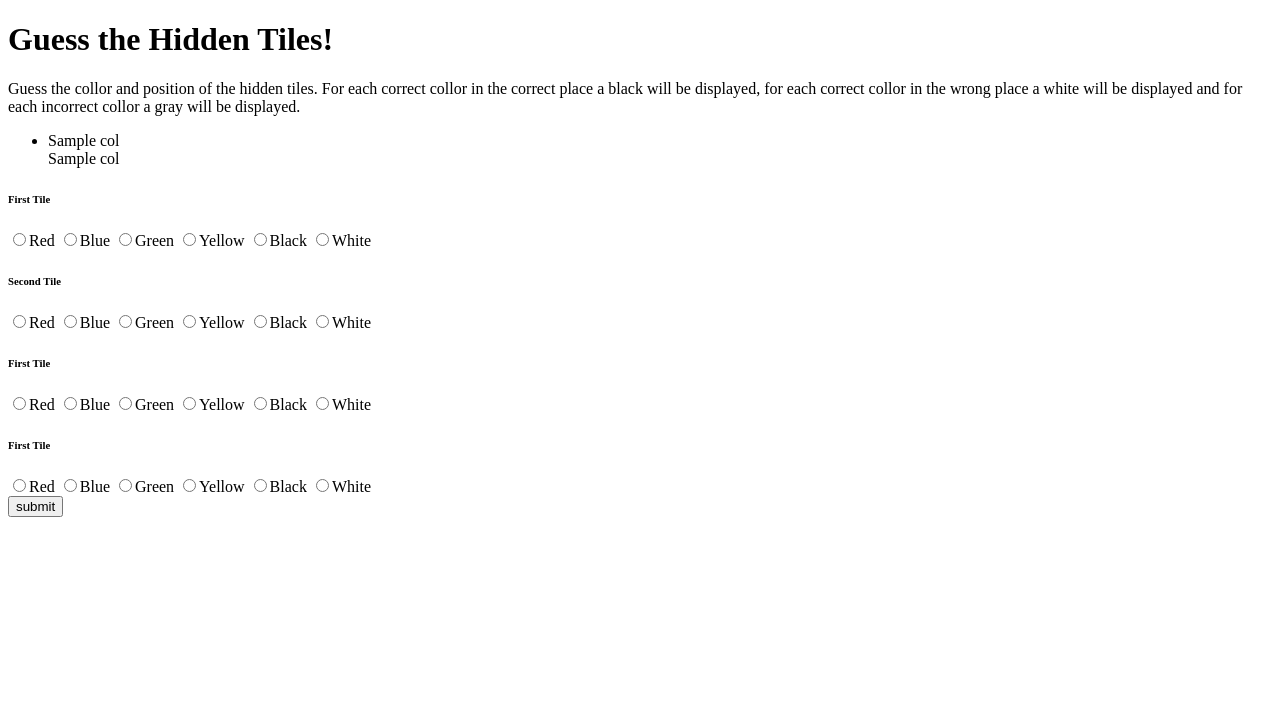
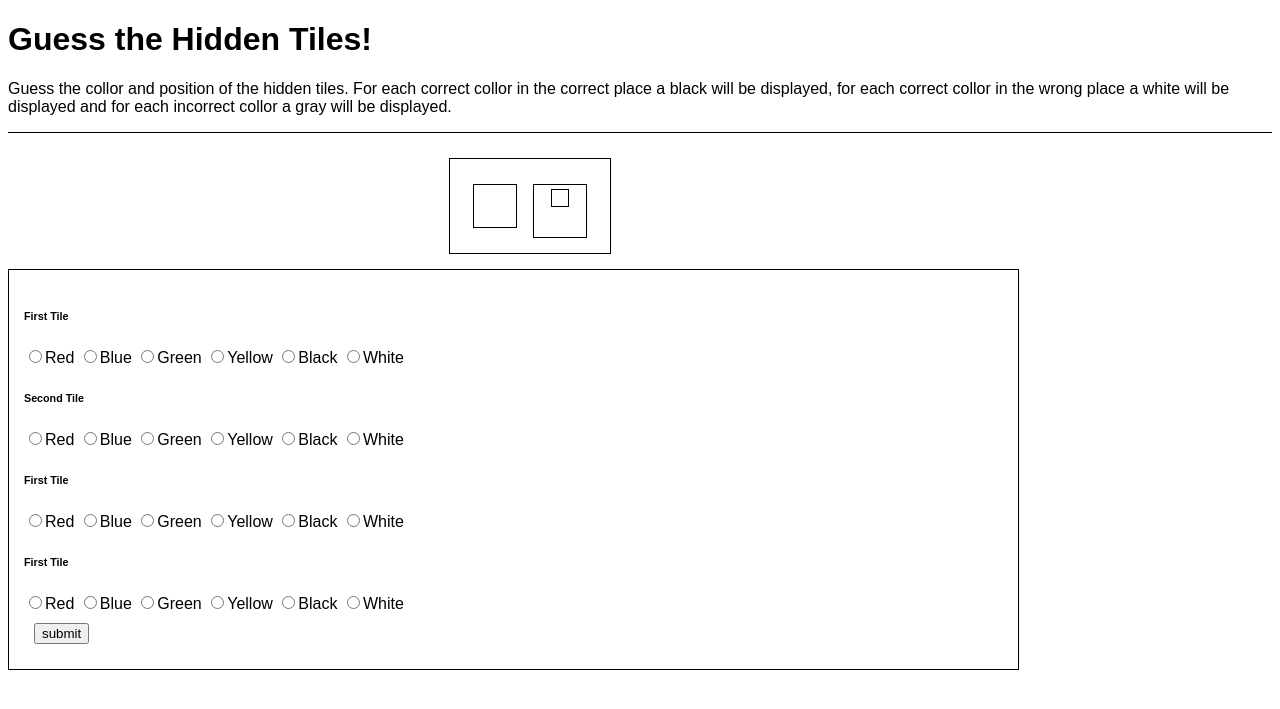
Before and after one commit to mizzfitz/Guess-the-Tiles, a Flask app: template templates/index.html in a window 1280 px wide. Shown: the top 709 px of the page. Run offline with Flask 2, Linux system fonts and the light colour scheme; the template is opened without the code that fills it: most values are stand-ins (such as "Sample title", 1, 10 or a date in 2020).

Commit message:
improved hint function and added css

```diff
--- a/application.py
+++ b/application.py
@@ -1,19 +1,19 @@
-from flask import Flask, render_template, request
 import random
 
-app = Flask(__name__)
+from flask import Flask, render_template, request, session
+from flask_session import Session
 
 class Tiles:
     def __init__(self, guess):
-        self.guess = guess
+        self.guess = list(guess)
 
 class Guess(Tiles):
     def __init__(self, guess, hint):
         Tiles.__init__(self, guess)
-        self.hint = hint
+        self.hint = list(hint)
 
 def random_col():
-    collors = {0:"red", 1:"blue", 2:"green", 3:"yellow", 4:"black", 5:"white"}
+    collors = {0:"Red", 1:"Blue", 2:"Green", 3:"Yellow", 4:"Black", 5:"White"}
     x = random.randint(0, 5)
     return collors.get(x)
 
@@ -24,41 +24,54 @@ def hide_tiles():
     return guess
 
 def guess(collors, secret):
-    hint = ["","","",""]
+    hint = []
+    guessed = list(collors)
+    hidden = list(secret.guess)
     for i in range(4):
-        if (collors[i] == secret.guess[i]):
-            hint[i] = "black"
-        elif (collors[i] in secret.guess):
-            hint[i] = "white"
-        else:
-            hint[i] = "gray"
+        if (guessed[i] == hidden[i]):
+            hint.append("Black")
+            hidden[i] = ""
+    for i in range(4):
+        if (guessed[i] in hidden):
+            hint.append("White")
+            k = 0
+            while (k < 4):
+                if (hidden[k] == guessed[i]):
+                    hidden[k] = ""
+                    break
+                else:
+                    k += 1
+    while (len(hint) < 4):
+        hint.append("Gray")
 
     return Guess(collors, hint)
 
 def check_win(guessObj):
-    if ("black" in guessObj.hint) and ("white" not in guessObj.hint) and ("gray" not in guessObj.hint):
+    if ("Black" in guessObj.hint) and ("White" not in guessObj.hint) and ("Gray" not in guessObj.hint):
         return True
     else:
         return False
 
-answer = Tiles(hide_tiles())
-guesses = []
+app = Flask(__name__)
+
+app.config["SESSION_PERMANENT"] = False
+app.config["SESSION_TYPE"] = "filesystem"
+Session(app)
 
 @app.route("/", methods=["POST", "GET"])
 def index():
+    if session.get("guesses") is None:
+        session["guesses"] = []
+        session["answer"] = Tiles(hide_tiles())
     if (request.method == "POST"):
         collors = [request.form.get("col1"), request.form.get("col2"), request.form.get("col3"), request.form.get("col4")]
-        guessObj = guess(collors, answer)
+        guessObj = guess(collors, session["answer"])
         if check_win(guessObj):
             return render_template("win.html", guess=guessObj)
         else:
-            guesses.append(guessObj)
-            return render_template("index.html", guesses=guesses)
+            session["guesses"].append(guessObj)
+            return render_template("index.html", guesses=session["guesses"])
     else:
-        return render_template("index.html", guesses=guesses)
-
-@app.route("/reset", methods=["POST"])
-def reset():
-    answer = Tiles(hide_tiles())
-    guesses = []
-    return render_template("index.html", guesses=guesses)
+        session["answer"] = Tiles(hide_tiles())
+        session["guesses"] = []
+        return render_template("index.html", guesses=session["guesses"])
--- /dev/null
+++ b/static/style/style.css
@@ -0,0 +1,76 @@
+body{
+	font-family: arial, sans-serif;
+}
+
+.header{
+	border-bottom: 1px solid black;
+}
+
+.game{
+	width: 80%;
+}
+
+.guess, .entry{
+	width: 100%;
+	border: 1px solid black;
+	padding: 15px;
+	margin-top: 15px;
+}
+
+.guess, .hint, .game{
+	display: flex;
+	justify-content: space-around;
+	flex-direction: row;
+	flex-wrap: wrap;
+}
+
+.collor{
+	width: 40px;
+	height: 40px;
+}
+
+.collor, .hint, .game{
+	margin-top: 10px;
+}
+
+.collor, .hint, .hint-tile{
+	padding: 1px;
+	border: 1px solid black;
+}
+
+.hint{
+	height: 44px;
+	width: 44px;
+	padding: 4px;
+}
+
+.hint-tile{
+	width: 14px;
+	height: 14px;
+}
+
+#submit{
+	margin: 10px;
+}
+
+@media (max-width: 500px){
+	.game{
+		width: 100%;
+	}
+
+	.collor{
+		height: 30px;
+		width: 30px;
+	}
+
+	.hint{
+		height: 22px;
+		width: 22px;
+		padding: 2px;
+	}
+
+	.hint-tile{
+		width: 7px;
+		height: 7px;
+	}
+}
--- a/templates/index.html
+++ b/templates/index.html
@@ -1,59 +1,62 @@
 {% extends "layout.html" %}
 
 {% block history %}
-	<ul>
+	<div class="guess-hist">
 		{% for guess in guesses %}
-			<li>
+			<div class="guess">
 				{% for col in guess.guess %}
-					<span>{{ col }}</span>
+					<div class="collor" style="background-color:{{ col }};"></div>
 				{% endfor %}
-				<br>
+				<div class="hint">
 				{% for col in guess.hint %}
-					<span>{{ col }}</span>
+					<div class="hint-tile" style="background-color:{{ col }};"></div>
 				{% endfor %}
-			</li>
+				</div>
+			</div>
 		{% endfor %}
-	</ul>
+	</div>
 {% endblock %}
 
 {% block guess %}
+<div class="entry">
 <form action="{{ url_for('index') }}" method="post">
 		<div class="col_choice">
 			<h6>First Tile</h6>
-			<input type="radio" name="col1" value="red">Red
-			<input type="radio" name="col1" value="blue">Blue
-			<input type="radio" name="col1" value="green">Green
-			<input type="radio" name="col1" value="yellow">Yellow
-			<input type="radio" name="col1" value="black">Black
-			<input type="radio" name="col1" value="white">White
+			<input type="radio" name="col1" value="Red">Red
+			<input type="radio" name="col1" value="Blue">Blue
+			<input type="radio" name="col1" value="Green">Green
+			<input type="radio" name="col1" value="Yellow">Yellow
+			<input type="radio" name="col1" value="Black">Black
+			<input type="radio" name="col1" value="White">White
 		</div>
 		<div class="col_choice">
 			<h6>Second Tile</h6>
-			<input type="radio" name="col2" value="red">Red
-			<input type="radio" name="col2" value="blue">Blue
-			<input type="radio" name="col2" value="green">Green
-			<input type="radio" name="col2" value="yellow">Yellow
-			<input type="radio" name="col2" value="black">Black
-			<input type="radio" name="col2" value="white">White
+			<input type="radio" name="col2" value="Red">Red
+			<input type="radio" name="col2" value="Blue">Blue
+			<input type="radio" name="col2" value="Green">Green
+			<input type="radio" name="col2" value="Yellow">Yellow
+			<input type="radio" name="col2" value="Black">Black
+			<input type="radio" name="col2" value="White">White
 		</div>
 		<div class="col_choice">
 			<h6>First Tile</h6>
-			<input type="radio" name="col3" value="red">Red
-			<input type="radio" name="col3" value="blue">Blue
-			<input type="radio" name="col3" value="green">Green
-			<input type="radio" name="col3" value="yellow">Yellow
-			<input type="radio" name="col3" value="black">Black
-			<input type="radio" name="col3" value="white">White
+			<input type="radio" name="col3" value="Red">Red
+			<input type="radio" name="col3" value="Blue">Blue
+			<input type="radio" name="col3" value="Green">Green
+			<input type="radio" name="col3" value="Yellow">Yellow
+			<input type="radio" name="col3" value="Black">Black
+			<input type="radio" name="col3" value="White">White
 		</div>
 		<div class="col_choice">
 			<h6>First Tile</h6>
-			<input type="radio" name="col4" value="red">Red
-			<input type="radio" name="col4" value="blue">Blue
-			<input type="radio" name="col4" value="green">Green
-			<input type="radio" name="col4" value="yellow">Yellow
-			<input type="radio" name="col4" value="black">Black
-			<input type="radio" name="col4" value="white">White
+			<input type="radio" name="col4" value="Red">Red
+			<input type="radio" name="col4" value="Blue">Blue
+			<input type="radio" name="col4" value="Green">Green
+			<input type="radio" name="col4" value="Yellow">Yellow
+			<input type="radio" name="col4" value="Black">Black
+			<input type="radio" name="col4" value="White">White
 		</div>
-		<input type="submit" value="submit">
+		<input id="submit" type="submit" value="submit">
 	</form>
+</div>
 {% endblock %}
--- a/templates/layout.html
+++ b/templates/layout.html
@@ -4,6 +4,7 @@
 		<title>Guess the Hidden Tiles!</title>
 		<meta lang="en-us">
 		<meta name="viewport" content="width=device-width, initial-scale=1.0">
+		<link type="text/css" rel="stylesheet" href="{{ url_for('static', filename='style/style.css') }}">
 	</head>
 	<body>
 		<div class="header">
```
Also changed, not shown: templates/win.html (+13 -4 lines), 6 other files.
